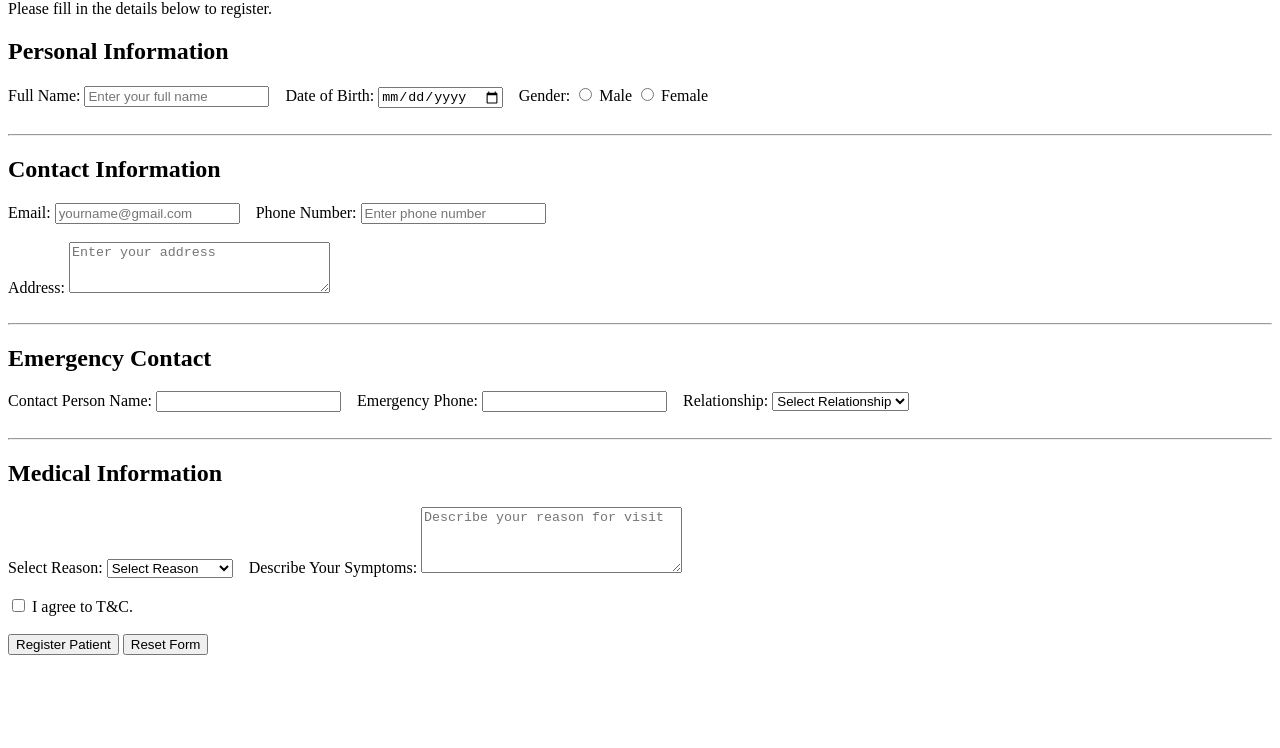
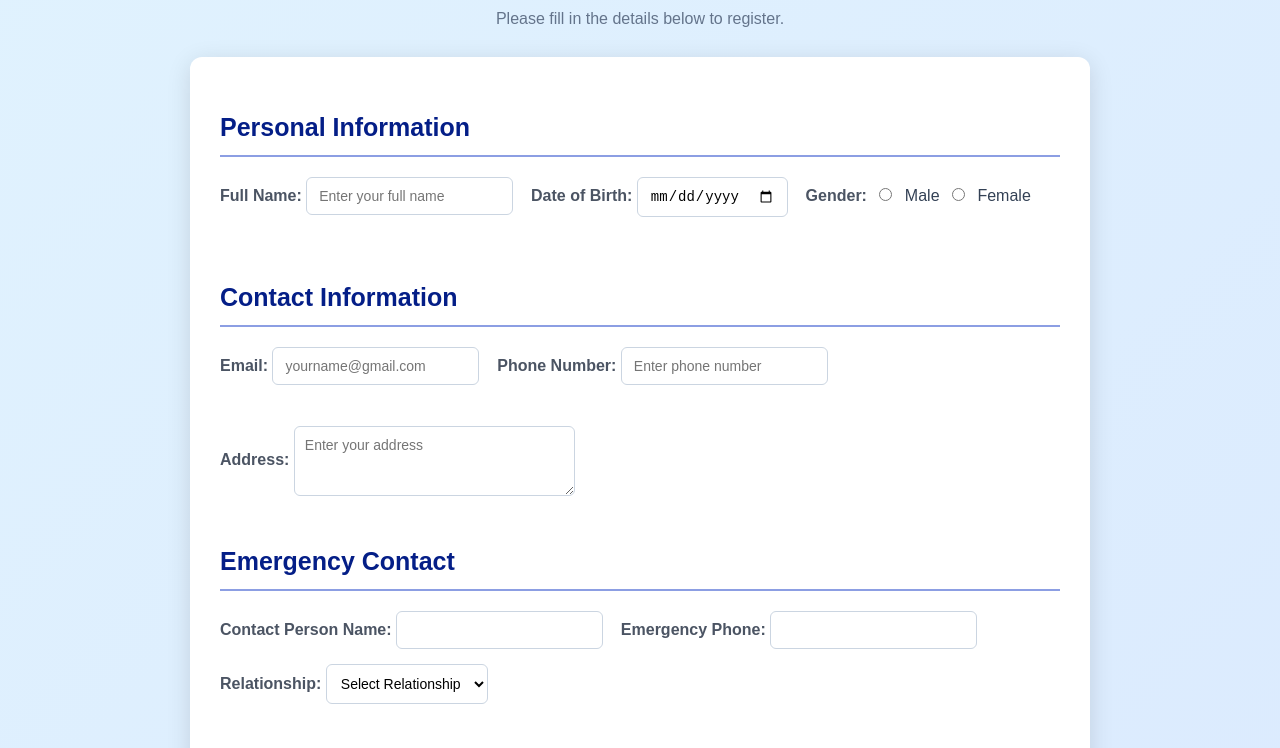
Before and after one commit to Deore-Manasi/Daily-Assignments, a plain HTML site: page patient.html in a window 1280 px wide. Shown: the part 80-828 px from the top of the page. Before the commit the page ends 800 px from the top, so only its background shows below. Drawn offline with Linux system fonts and the light colour scheme.

Commit message:
Patient Form Styling Completed

```diff
--- /dev/null
+++ b/patient.css
@@ -0,0 +1,167 @@
+/* Universal Selector */
+* {
+  margin: 0;
+  padding: 0;
+  box-sizing: border-box;
+}
+
+/* Body */
+.form-page {
+  font-family: Arial, sans-serif;
+  background: linear-gradient(135deg, #e0f2fe, #dbeafe);
+  color: #334155;
+  padding: 30px 15px;
+  line-height: 1.6;
+}
+
+/* Main Title */
+.main-title {
+  text-align: center;
+  color: #041e87;
+  font-size: 30px;
+  margin-bottom: 8px;
+}
+
+/* Subtitle */
+.form-subtitle {
+  text-align: center;
+  color: #64748b;
+  margin-bottom: 25px;
+}
+
+/* Registration Form */
+.registration-form {
+  max-width: 900px;
+  margin: auto;
+  padding: 30px;
+  background-color: white;
+  border-radius: 12px;
+  box-shadow: 0 5px 25px rgba(0, 0, 0, 0.12);
+}
+
+/* Section Titles */
+.section-title {
+  color: #041e87;
+  font-size: 25px;
+  margin: 20px 0 15px;
+
+  padding-bottom: 8px;
+  border-bottom: 2px solid #7388ddd0;
+}
+
+/* Labels */
+.form-label {
+  display: inline-block;
+  font-weight: 600;
+  margin-bottom: 8px;
+  color: #4b5463;
+}
+
+/* Text, Date, Email and Phone Inputs */
+.form-input {
+  padding: 10px 12px;
+  margin: 5px 0 15px;
+  border: 1px solid #cbd5e1;
+  border-radius: 6px;
+  font-size: 14px;
+  outline: none;
+  transition: 0.3s;
+}
+
+/* Input Focus */
+.form-input:focus,
+.form-textarea:focus,
+.form-select:focus {
+  border-color: #0284c7;
+  box-shadow: 0 0 5px rgba(2, 132, 199, 0.3);
+}
+
+/* Textarea */
+.form-textarea {
+  padding: 10px;
+  border: 1px solid #cbd5e1;
+  border-radius: 6px;
+  font-family: Arial, sans-serif;
+  font-size: 14px;
+  vertical-align: middle;
+  outline: none;
+  resize: vertical;
+}
+
+/* Select */
+.form-select {
+  padding: 10px;
+  border: 1px solid #cbd5e1;
+  border-radius: 6px;
+  background-color: white;
+  font-size: 14px;
+  outline: none;
+}
+
+/* Radio and Checkbox */
+.radio-input,
+.checkbox-input {
+  accent-color: #0284c7;
+  cursor: pointer;
+  margin: 8px;
+}
+
+/* Common Button Styling */
+.registration-form button {
+  padding: 12px 22px;
+  border: none;
+  border-radius: 7px;
+  font-size: 14px;
+  font-weight: bold;
+  cursor: pointer;
+  transition: 0.3s;
+}
+
+/* Submit Button */
+.submit-btn {
+  background-color: #0284c7;
+  color: white;
+}
+
+.submit-btn:hover {
+  background-color: #0369a1;
+  transform: translateY(-2px);
+}
+
+/* Reset Button */
+.reset-btn {
+  background-color: #e2e8f0;
+  color: #334155;
+  margin-left: 10px;
+}
+
+.reset-btn:hover {
+  background-color: #cbd5e1;
+}
+
+/* Responsive Design */
+@media (max-width: 768px) {
+  .registration-form {
+    padding: 20px;
+  }
+
+  .form-input,
+  .form-select,
+  .form-textarea {
+    width: 100%;
+    margin-bottom: 15px;
+  }
+
+  .form-label {
+    display: block;
+  }
+
+  .main-title {
+    font-size: 24px;
+  }
+
+  .registration-form button {
+    width: 100%;
+    margin: 5px 0;
+  }
+}
--- a/patient.html
+++ b/patient.html
@@ -4,15 +4,19 @@
     <meta charset="UTF-8" />
     <meta name="viewport" content="width=device-width, initial-scale=1.0" />
     <title>Patient Registration Form</title>
+    <link rel="stylesheet" href="patient.css" />
   </head>
-  <body>
-    <h1>Patient Registration Form</h1>
-    <p>Please fill in the details below to register.</p>
 
-    <form action="/" method="post">
-      <h2>Personal Information</h2>
-      <label for="fullname">Full Name:</label>
+  <body id="page" class="form-page">
+    <h1 id="form-title" class="main-title">Patient Registration Form</h1>
+    <p class="form-subtitle">Please fill in the details below to register.</p>
+
+    <form id="patient-form" class="registration-form" action="/" method="post">
+      <h2 class="section-title">Personal Information</h2>
+
+      <label class="form-label" for="fullname">Full Name:</label>
       <input
+        class="form-input"
         type="text"
         id="fullname"
         placeholder="Enter your full name"
@@ -20,24 +24,38 @@
       />
       &nbsp;&nbsp;
 
-      <label for="dob">Date of Birth:</label>
-      <input type="date" id="dob" required />
+      <label class="form-label" for="dob">Date of Birth:</label>
+      <input class="form-input" type="date" id="dob" required />
       &nbsp;&nbsp;
 
-      <label for="gender">Gender:</label>
-      <input type="radio" id="male" name="gender" value="Male" required />
+      <label class="form-label" for="gender">Gender:</label>
+      <input
+        class="radio-input"
+        type="radio"
+        id="male"
+        name="gender"
+        value="Male"
+        required
+      />
       <label for="male">Male</label>
 
-      <input type="radio" id="female" name="gender" value="Female" />
+      <input
+        class="radio-input"
+        type="radio"
+        id="female"
+        name="gender"
+        value="Female"
+      />
       <label for="female">Female</label>
 
       &nbsp;&nbsp;
       <br /><br />
-      <hr />
 
-      <h2>Contact Information</h2>
-      <label for="email">Email:</label>
+      <h2 class="section-title">Contact Information</h2>
+
+      <label class="form-label" for="email">Email:</label>
       <input
+        class="form-input"
         type="email"
         id="email"
         placeholder="yourname@gmail.com"
@@ -45,8 +63,9 @@
       />
       &nbsp;&nbsp;
 
-      <label for="phone">Phone Number:</label>
+      <label class="form-label" for="phone">Phone Number:</label>
       <input
+        class="form-input"
         type="tel"
         id="phone"
         placeholder="Enter phone number"
@@ -57,8 +76,9 @@
       &nbsp;&nbsp;
       <br /><br />
 
-      <label for="address">Address:</label>
+      <label class="form-label" for="address">Address:</label>
       <textarea
+        class="form-textarea"
         id="address"
         rows="3"
         cols="30"
@@ -67,16 +87,16 @@
       ></textarea>
       &nbsp;&nbsp;
       <br /><br />
-      <hr />
 
-      <h2>Emergency Contact</h2>
+      <h2 class="section-title">Emergency Contact</h2>
 
-      <label for="emergencyname">Contact Person Name:</label>
-      <input type="text" id="emergencyname" required />
+      <label class="form-label" for="emergencyname">Contact Person Name:</label>
+      <input class="form-input" type="text" id="emergencyname" required />
       &nbsp;&nbsp;
 
-      <label for="emgphone">Emergency Phone:</label>
+      <label class="form-label" for="emgphone">Emergency Phone:</label>
       <input
+        class="form-input"
         type="tel"
         id="emgphone"
         pattern="[0-9]{10}"
@@ -85,8 +105,8 @@
       />
       &nbsp;&nbsp;
 
-      <label for="relationship">Relationship:</label>
-      <select id="relationship" required>
+      <label class="form-label" for="relationship">Relationship:</label>
+      <select class="form-select" id="relationship" required>
         <option value="">Select Relationship</option>
         <option value="Parent">Parent</option>
         <option value="Friend">Friend</option>
@@ -94,12 +114,11 @@
 
       &nbsp;&nbsp;
       <br /><br />
-      <hr />
 
-      <h2>Medical Information</h2>
+      <h2 class="section-title">Medical Information</h2>
 
-      <label for="reason">Select Reason:</label>
-      <select id="reason" required>
+      <label class="form-label" for="reason">Select Reason:</label>
+      <select class="form-select" id="reason" required>
         <option value="">Select Reason</option>
         <option value="General Checkup">General Checkup</option>
         <option value="Injury">Injury</option>
@@ -107,8 +126,11 @@
       </select>
       &nbsp;&nbsp;
 
-      <label for="description">Describe Your Symptoms:</label>
+      <label class="form-label" for="description"
+        >Describe Your Symptoms:</label
+      >
       <textarea
+        class="form-textarea"
         id="description"
         rows="4"
         cols="30"
@@ -116,12 +138,19 @@
       ></textarea>
       &nbsp;&nbsp;
       <br /><br />
-      <input type="checkbox" id="terms" value="accepted" required />
+
+      <input
+        class="checkbox-input"
+        type="checkbox"
+        id="terms"
+        value="accepted"
+        required
+      />
       <label for="terms"> I agree to T&C. </label>
       <br /><br />
 
-      <button type="submit">Register Patient</button>
-      <button type="reset">Reset Form</button>
+      <button class="submit-btn" type="submit">Register Patient</button>
+      <button class="reset-btn" type="reset">Reset Form</button>
     </form>
   </body>
 </html>
```
